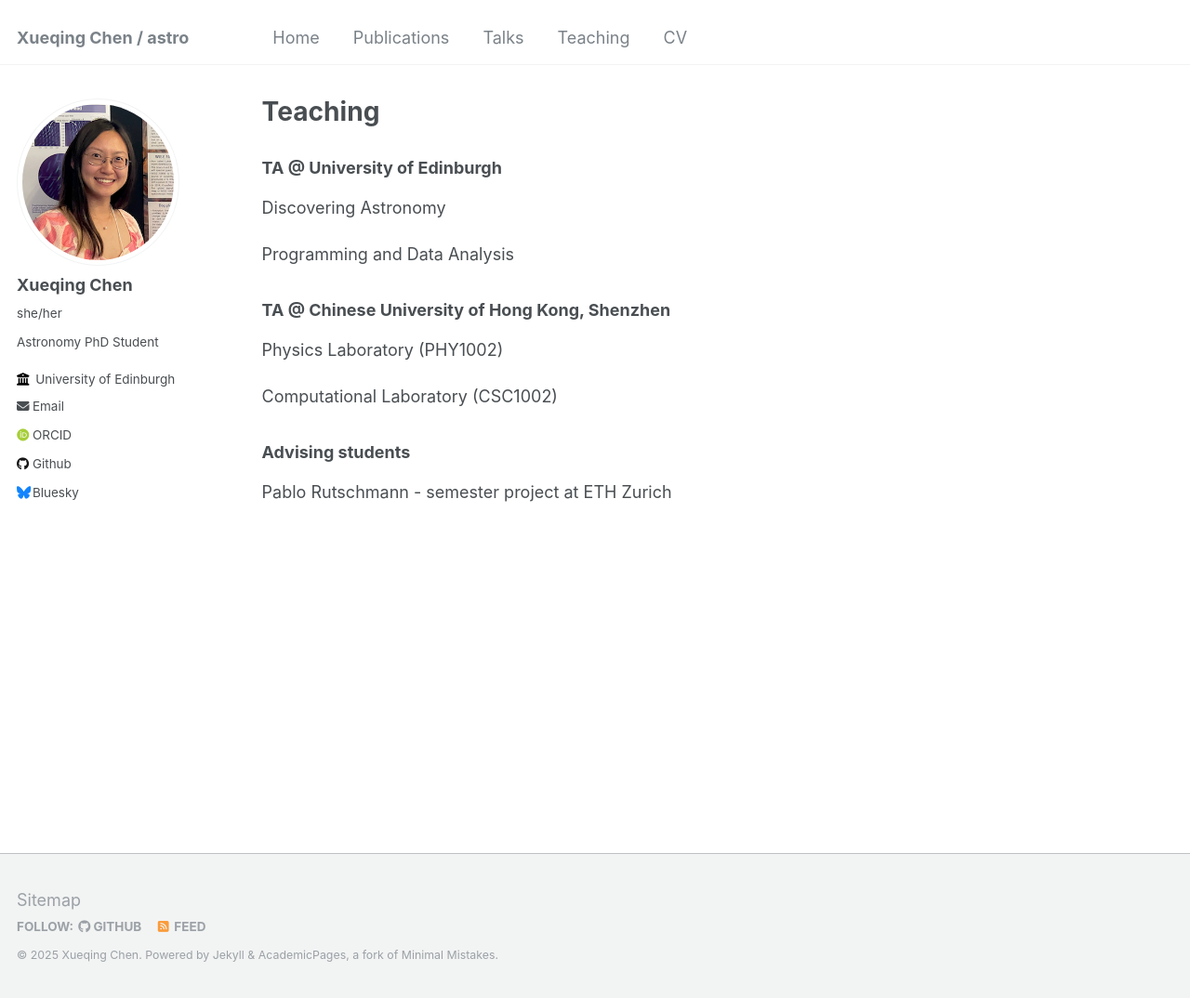
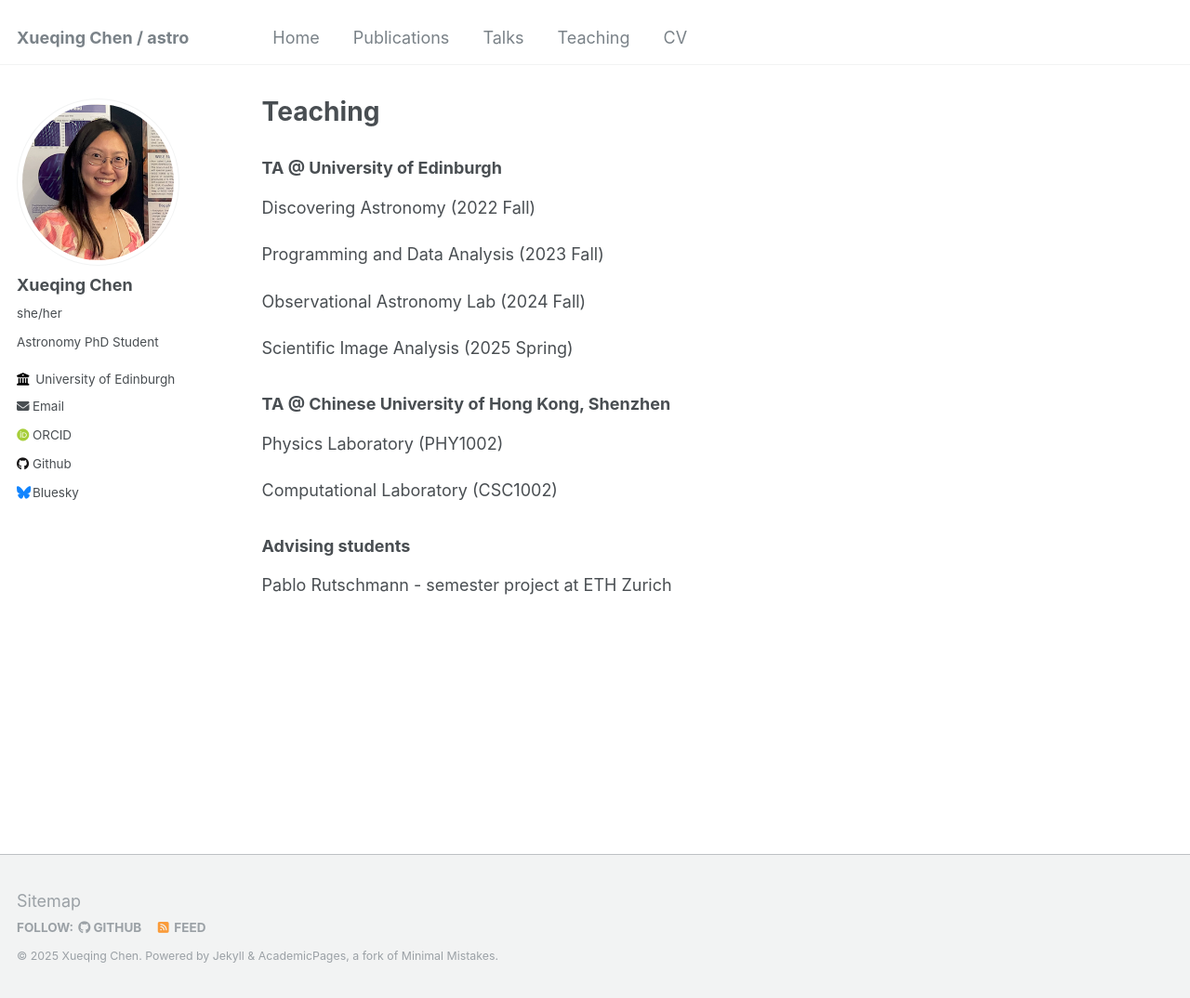
Before and after one commit to alphalyncis/alphalyncis.github.io, a Jekyll site: the page built from _pages/teaching.md, in a window 1280 px wide and 1074 px high. Shown: the whole window at 93% size. Built offline with Jekyll 4.4.1, drawn with Linux system fonts in a browser that asks for light colours; some web fonts are replaced.

Commit message:
Update teaching.md

```diff
--- a/_pages/teaching.md
+++ b/_pages/teaching.md
@@ -7,9 +7,13 @@ author_profile: true
 
 ### TA @ University of Edinburgh
 
-Discovering Astronomy
+Discovering Astronomy (2022 Fall)
 
-Programming and Data Analysis
+Programming and Data Analysis (2023 Fall)
+
+Observational Astronomy Lab (2024 Fall)
+
+Scientific Image Analysis (2025 Spring)
 
 
 
```
